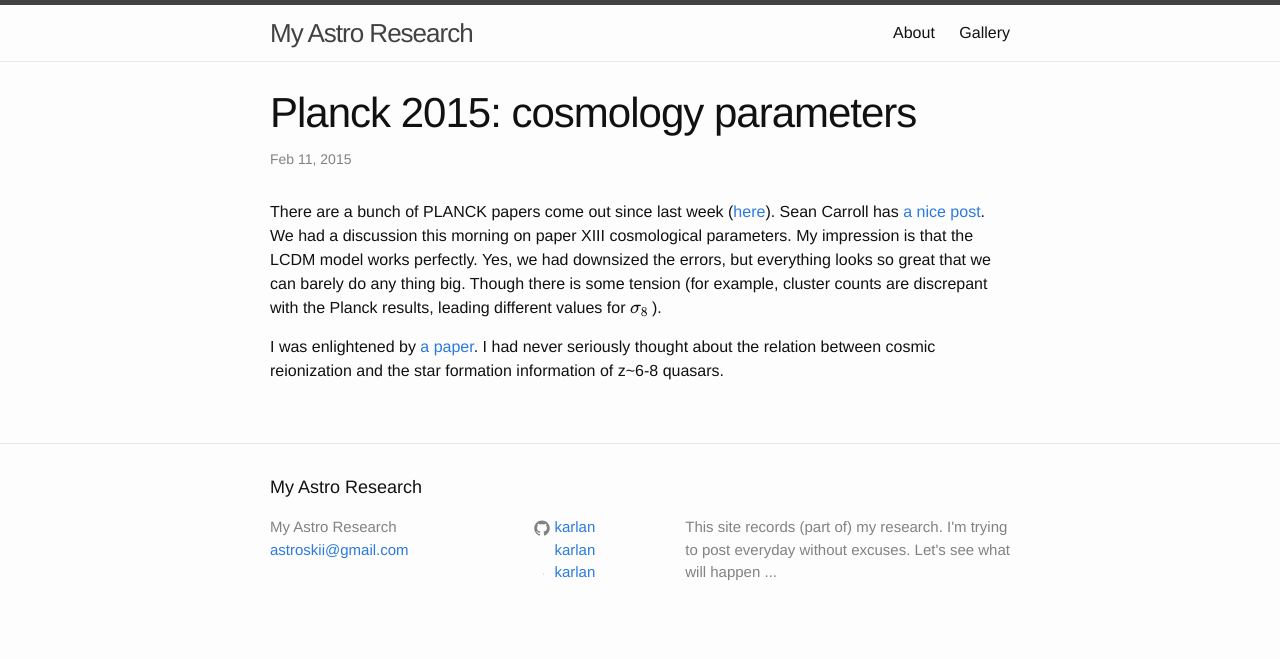
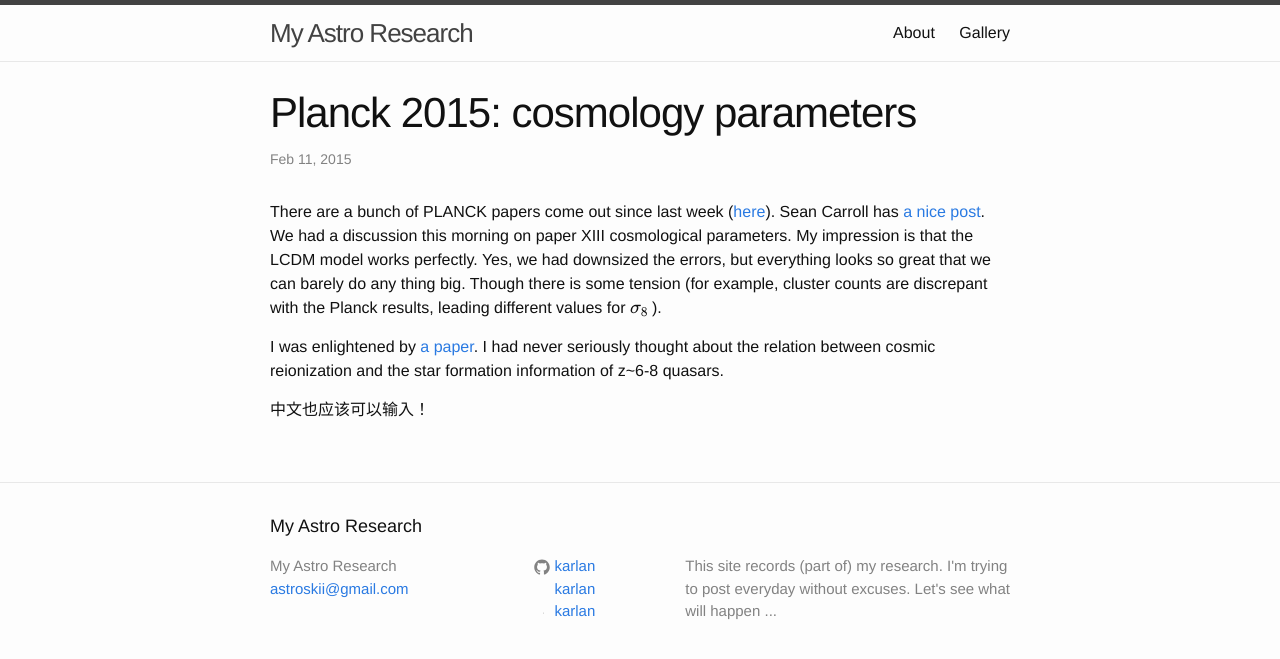
Before and after one commit to karlan/karlan.github.io, a Jekyll site: the page built from _posts/2015-02-11-first-post.markdown, in a window 1280 px wide. Shown: the top 659 px of the page. Built offline with Jekyll 4.4.1, drawn with Linux system fonts in a browser that asks for light colours; formulas are drawn with MathJax 3.

Commit message:
chinese test

```diff
--- a/_posts/2015-02-11-first-post.markdown
+++ b/_posts/2015-02-11-first-post.markdown
@@ -17,6 +17,8 @@ I was enlightened by [a paper][brant_paper]. I had never seriously thought
 about the relation between cosmic reionization and the star formation
 information of z~6-8 quasars.
 
+中文也应该可以输入！
+
 [planck_publication]:http://www.cosmos.esa.int/web/planck/publications
 [Sean_post]:http://www.preposterousuniverse.com/blog/2015/02/06/the-state-of-the-early-universe/
 [brant_paper]:http://arxiv.org/abs/1502.02024v1
```
